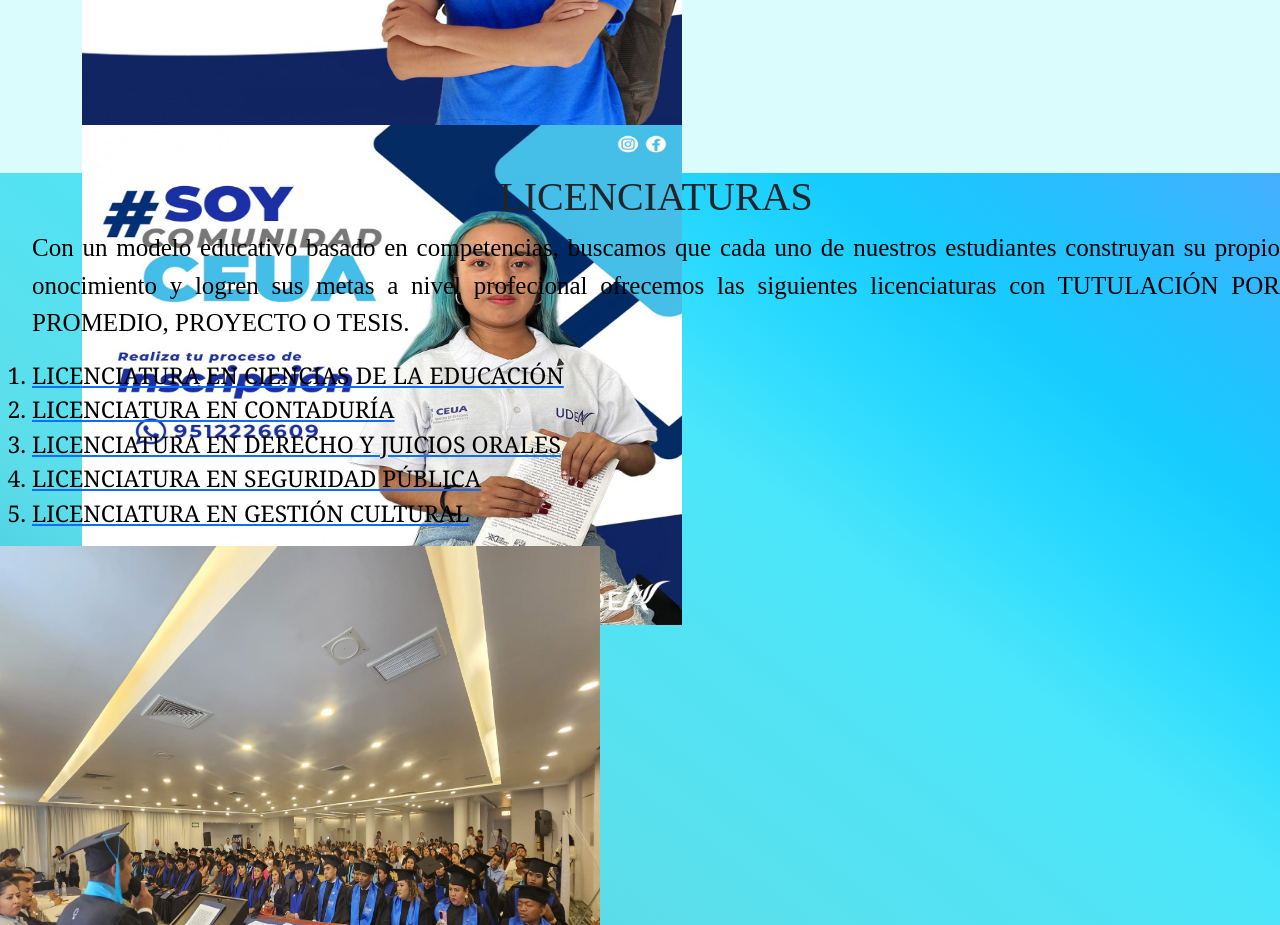
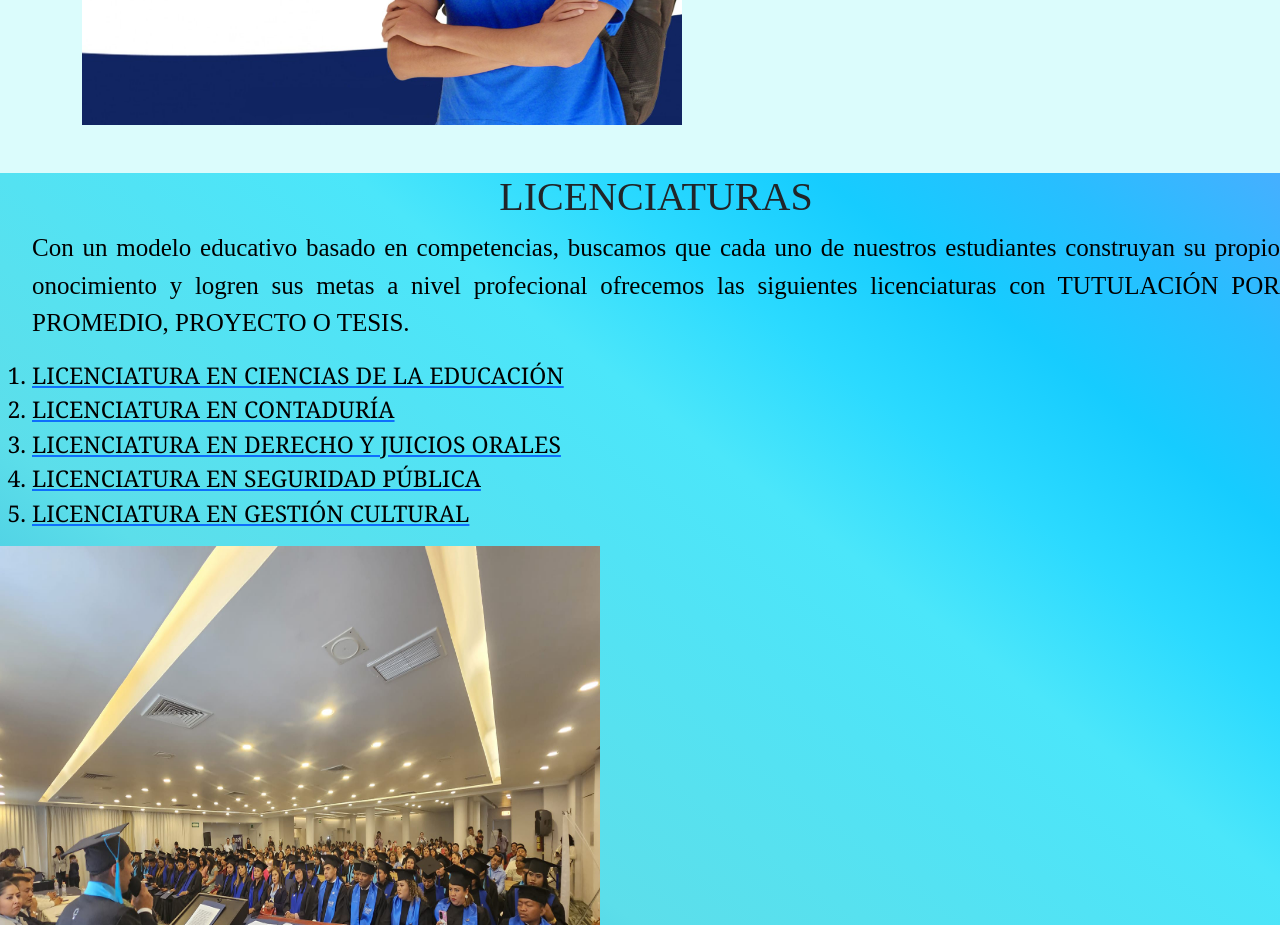
Before and after one commit to Kevin10702/UDEA, a plain HTML site: page index.html in a window 1280 px wide. Shown: the part 1800-2725 px from the top of the page. Drawn offline with nearby package versions, Linux system fonts and the light colour scheme.

Commit message:
commit 3

```diff
--- a/index.html
+++ b/index.html
@@ -84,7 +84,7 @@
 
       </ol>
       <img src="./IMAGENES/BACHILLERATO.jpg" alt="Tres jóvenes de bachillerato UDEA saliendo de clases sabatinas">
-      <img src="./IMAGENES/BACHILLERATO2.jpg" alt="Datos de contacro bachillerato">
+
    </div>
 </div>
    <div id="LICENCIATURAS" class="base">
```
